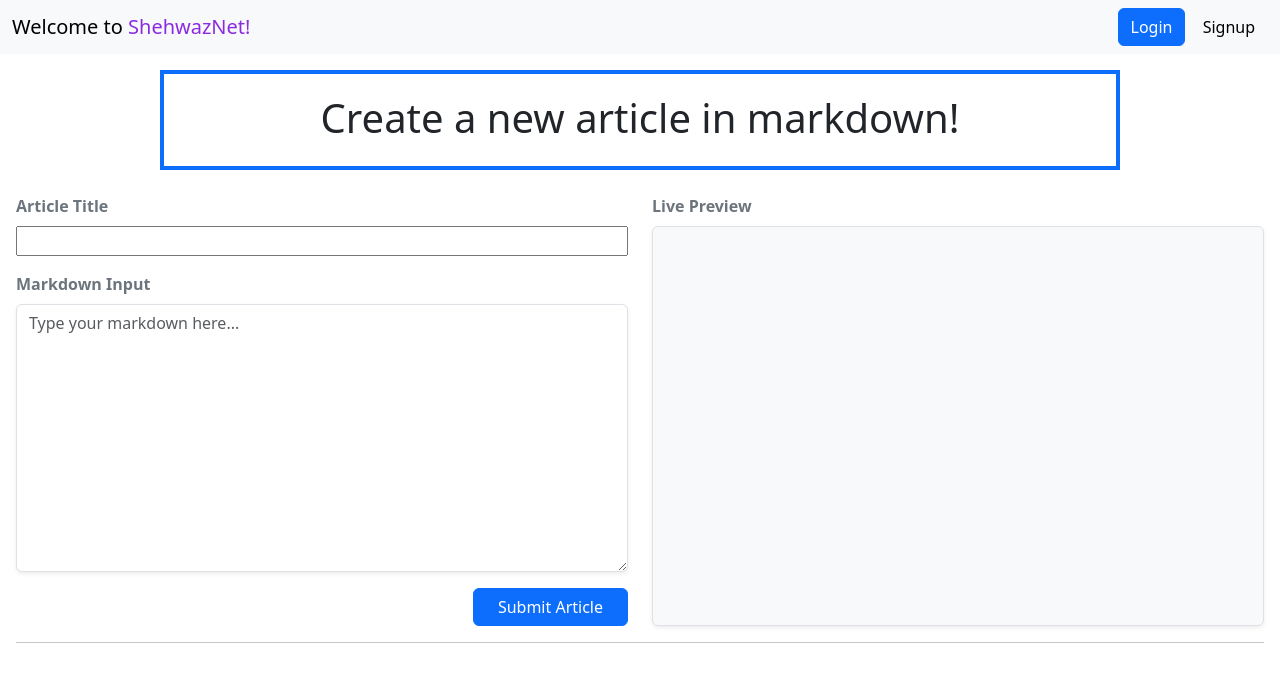
After one commit to Shehwaz81/personal-blog-app, a Flask app: page /create in a window 1280 px wide. The commit adds this page. Shown: the top 682 px of the page. Run offline with Flask 3, Linux system fonts and the light colour scheme.

Commit message:
connect sqlalchemy and add 'create article' functionality

```diff
--- a/main.py
+++ b/main.py
@@ -1,7 +1,47 @@
-from flask import Flask, render_template
+import os
+from flask_sqlalchemy import SQLAlchemy
+from flask import Flask, render_template, request, redirect, url_for
+
+from sqlalchemy.sql import func
 
 app = Flask(__name__)
 
+basedir = os.path.abspath(os.path.dirname(__file__))
+app.config['SQLALCHEMY_DATABASE_URI'] = 'sqlite:///' + os.path.join(basedir, 'database.db')
+app.config['SQLALCHEMY_TACK_MODIFICATIONS'] = False # disable for less memory use
+
+db = SQLAlchemy(app)
+
+# declare a table in database.db by making a model via inheritance of the db.Model class
+class Article(db.Model):
+    id = db.Column(db.Integer, primary_key=True)
+    created_at = db.Column(db.DateTime(timezone=True), server_default=func.now())
+    article_title = db.Column(db.String(100), nullable=False)
+
+    article = db.Column(db.Text) # will be the content of the article (raw markdown string) t
+
+    def __repr__(self):
+        return f'<Article: {self.article_title}>'
+
 @app.route("/")
 def main():
-    return render_template("index.html")
+    articles = Article.query.order_by(Article.id.desc()).all()
+    return render_template('index.html', articles=articles)
+
+
+@app.route("/create", methods=["GET", "POST"])
+def create():
+    if request.method == "GET": # just load the create page
+        return render_template('create.html')
+
+    elif request.method == "POST":
+        title = request.form.get("title")
+        article = request.form.get("article")
+        data = Article(article_title=title, article=article)
+        db.session.add(data)
+        db.session.commit()
+        return redirect(url_for('main'))
+
+@app.route("/view")
+def view():
+    return render_template('visit.html')
--- /dev/null
+++ b/package.json
@@ -0,0 +1,5 @@
+{
+  "dependencies": {
+    "turndown": "^7.2.2"
+  }
+}
--- a/static/index.css
+++ b/static/index.css
@@ -1,19 +1,24 @@
-h1 {
-    margin-top: 30px;
-    padding-bottom: 0px;
-    margin-bottom: 0;
-    text-align: center;
+.article-table {
+    margin-left: auto;
+    margin-right: auto;
+    margin-top: 20px;
+    width: 80%;
 }
 
-.title-heading {
-    text-align: center;
+.table-border {
+    margin-left: auto;
+    margin-right: auto;
+    margin-top: 20px;
+    width: 70%;
+    border: 5px solid purple;
 }
 
-.article-card {
-    width: 35%;
-    margin-left: 30px;
+.textarea-h {
+   max-height: 100vh;
+   min-height: 45vh;
 }
 
-.article-title {
-    font-size: 25px;
+.markdown-h {
+    max-height: 100vh;
+    min-height: 50vh;
 }
--- /dev/null
+++ b/templates/base.html
@@ -0,0 +1,39 @@
+<!DOCTYPE html>
+
+<html lang="en">
+    <head>
+        <meta charset="UTF-8">
+        <title>ShehwazNet</title>
+        <meta name="viewport" content="width=device-width, initial-scale=1.0">
+        <link href="https://cdn.jsdelivr.net/npm/bootstrap@5.3.8/dist/css/bootstrap.min.css" rel="stylesheet" integrity="sha384-sRIl4kxILFvY47J16cr9ZwB07vP4J8+LH7qKQnuqkuIAvNWLzeN8tE5YBujZqJLB" crossorigin="anonymous">
+        <link rel="stylesheet" href="../static/index.css">
+    </head>
+
+    <body>
+        <script src="https://cdn.jsdelivr.net/npm/bootstrap@5.3.8/dist/js/bootstrap.bundle.min.js"></script>
+
+        <nav class="navbar navbar-expand-lg navbar-light bg-light sticky-top">
+            <div class="container-fluid">
+                <span class="navbar-brand mb-0 h1">
+                    Welcome to <span style="color:blueviolet">ShehwazNet!</span>
+                </span>
+                <button class="navbar-toggler" type="button" data-bs-toggle="collapse" data-bs-target="#navbarNav" aria-controls="navbarNav" aria-expanded="false" aria-label="Toggle navigation">
+                    <span class="navbar-toggler-icon"></span>
+                </button>
+                <div class="collapse navbar-collapse" id="navbarNav">
+                    <ul class="navbar-nav ms-auto">
+                        <li class="nav-item">
+                            <a href="/login"><button class="btn btn-primary">Login</button></a>
+                            <a href="/signup"><button class="btn btn-light">Signup</button></a>
+                        </li>
+                    </ul>
+                </div>
+            </div>
+        </nav>
+
+        {% block content %}
+        {% endblock %}
+
+    </body>
+
+</html>
--- /dev/null
+++ b/templates/create.html
@@ -0,0 +1,41 @@
+{% extends 'base.html' %}
+
+    {% block content %}
+
+	<script src="https://cdn.jsdelivr.net/npm/marked/marked.min.js"></script>
+
+        <div class="border border-primary border-4 p-3 w-75 mx-auto mt-3">
+            <h1 class="text-center mt-1">Create a new article in markdown!</h1>
+        </div>
+
+	<div class="d-flex w-100 gap-4 mt-4 px-3">
+
+	    <form action="/create" method="POST" class="w-50 d-flex flex-column">
+			<label for="user-text" class="form-label fw-bold text-secondary mb-2">Article Title</label>
+			<input id="article-title" type="text" name="title">
+
+			<label for="user-text" class="form-label fw-bold text-secondary mb-2 mt-3">Markdown Input</label>
+			<textarea id="user-text" name="article" class="form-control textarea-h flex-grow-1 shadow-sm" placeholder="Type your markdown here..." oninput="convert_markdown()"></textarea>
+
+			<button type="submit" class="btn btn-primary mt-3 align-self-end px-4">Submit Article</button>
+
+	    </form>
+
+	    <div class="w-50 d-flex flex-column">
+			<label class="form-label fw-bold text-secondary mb-2">Live Preview</label>
+			<div id="markdown-render" class="border rounded bg-light p-4 shadow-sm overflow-auto text-break markdown-h"></div>
+	    </div>
+	</div>
+
+	<hr class="m-3">
+
+	<script>
+		function convert_markdown() {
+			const content = document.getElementById("user-text").value;
+			const html_output = marked.parse(content);
+
+			document.getElementById("markdown-render").innerHTML = html_output;
+		}
+	</script>
+
+    {% endblock %}
```
Also changed, not shown: templates/index.html (+33 -27 lines), database.db (added), package-lock.json (added), templates/view.html (added).
